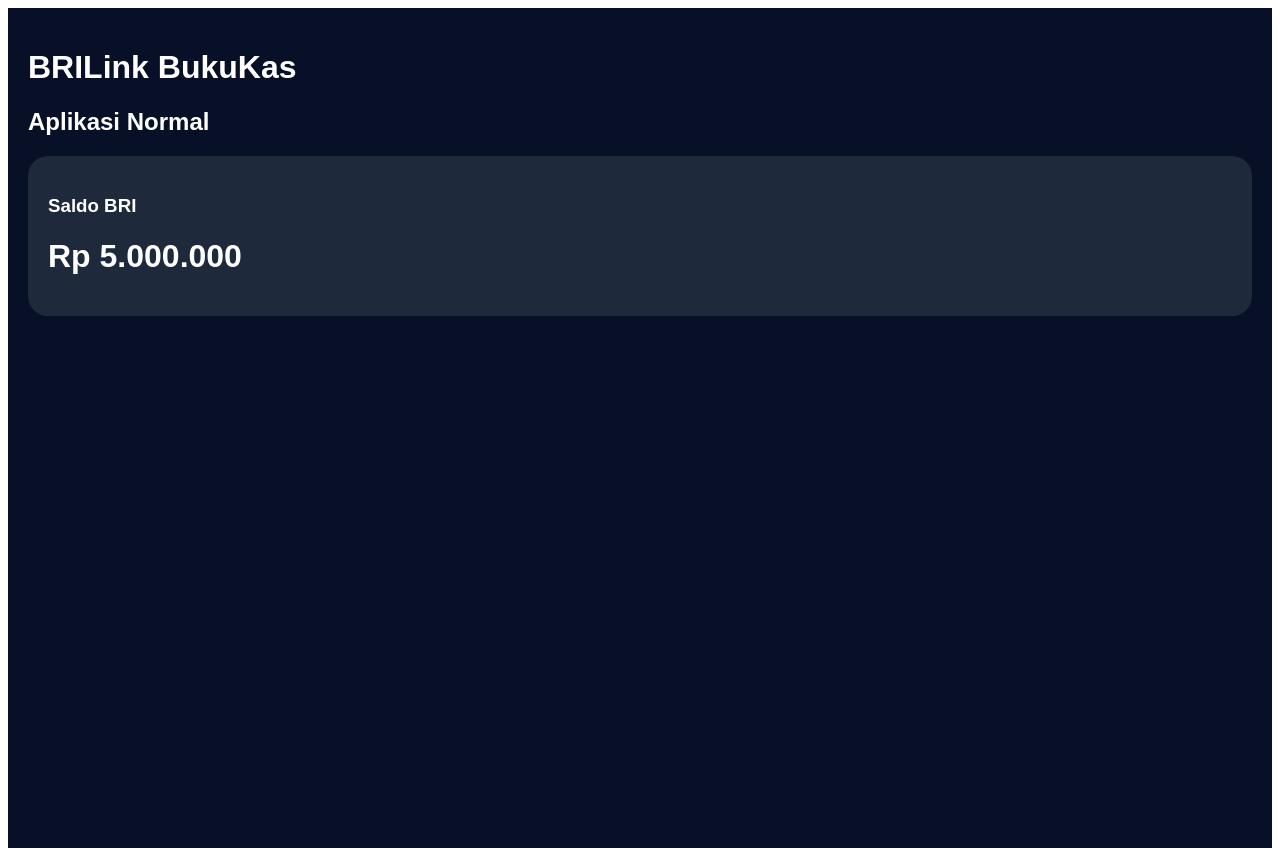
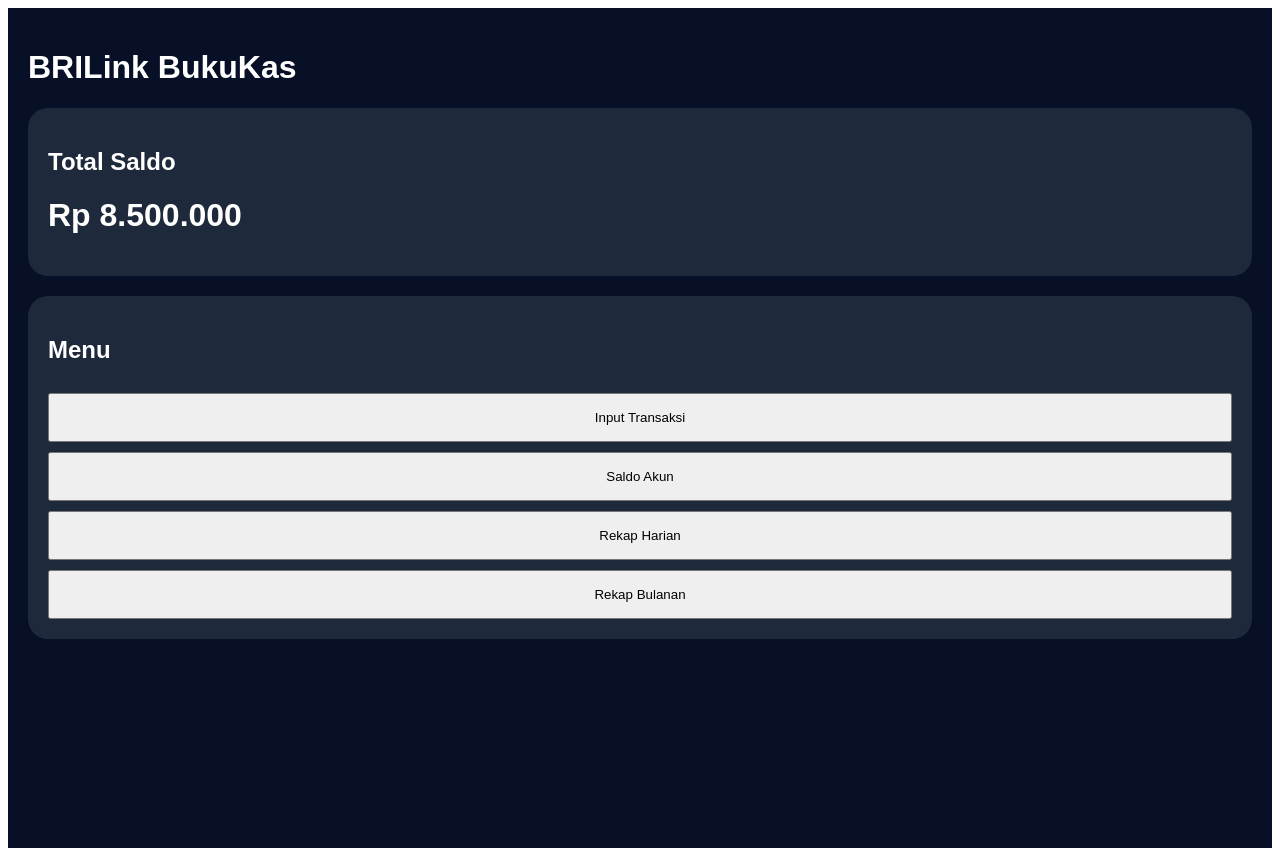
Before and after one commit to karyabengkellas03-dot/Buku-kas-brilink, a React (Vite) app: page / in a window 1280 px wide. Built offline with nearby package versions, Linux system fonts and the light colour scheme.

Commit message:
Update App.jsx

```diff
--- a/src/App.jsx
+++ b/src/App.jsx
@@ -4,14 +4,12 @@
       style={{
         background: "#081028",
         minHeight: "100vh",
+        padding: 20,
         color: "white",
-        padding: 20,
         fontFamily: "sans-serif",
       }}
     >
       <h1>BRILink BukuKas</h1>
-
-      <h2>Aplikasi Normal</h2>
 
       <div
         style={{
@@ -21,9 +19,35 @@
           marginTop: 20,
         }}
       >
-        <h3>Saldo BRI</h3>
+        <h2>Total Saldo</h2>
+        <h1>Rp 8.500.000</h1>
+      </div>
 
-        <h1>Rp 5.000.000</h1>
+      <div
+        style={{
+          background: "#1e293b",
+          padding: 20,
+          borderRadius: 20,
+          marginTop: 20,
+        }}
+      >
+        <h2>Menu</h2>
+
+        <button style={{ width: "100%", padding: 15, marginTop: 10 }}>
+          Input Transaksi
+        </button>
+
+        <button style={{ width: "100%", padding: 15, marginTop: 10 }}>
+          Saldo Akun
+        </button>
+
+        <button style={{ width: "100%", padding: 15, marginTop: 10 }}>
+          Rekap Harian
+        </button>
+
+        <button style={{ width: "100%", padding: 15, marginTop: 10 }}>
+          Rekap Bulanan
+        </button>
       </div>
     </div>
   );
```
